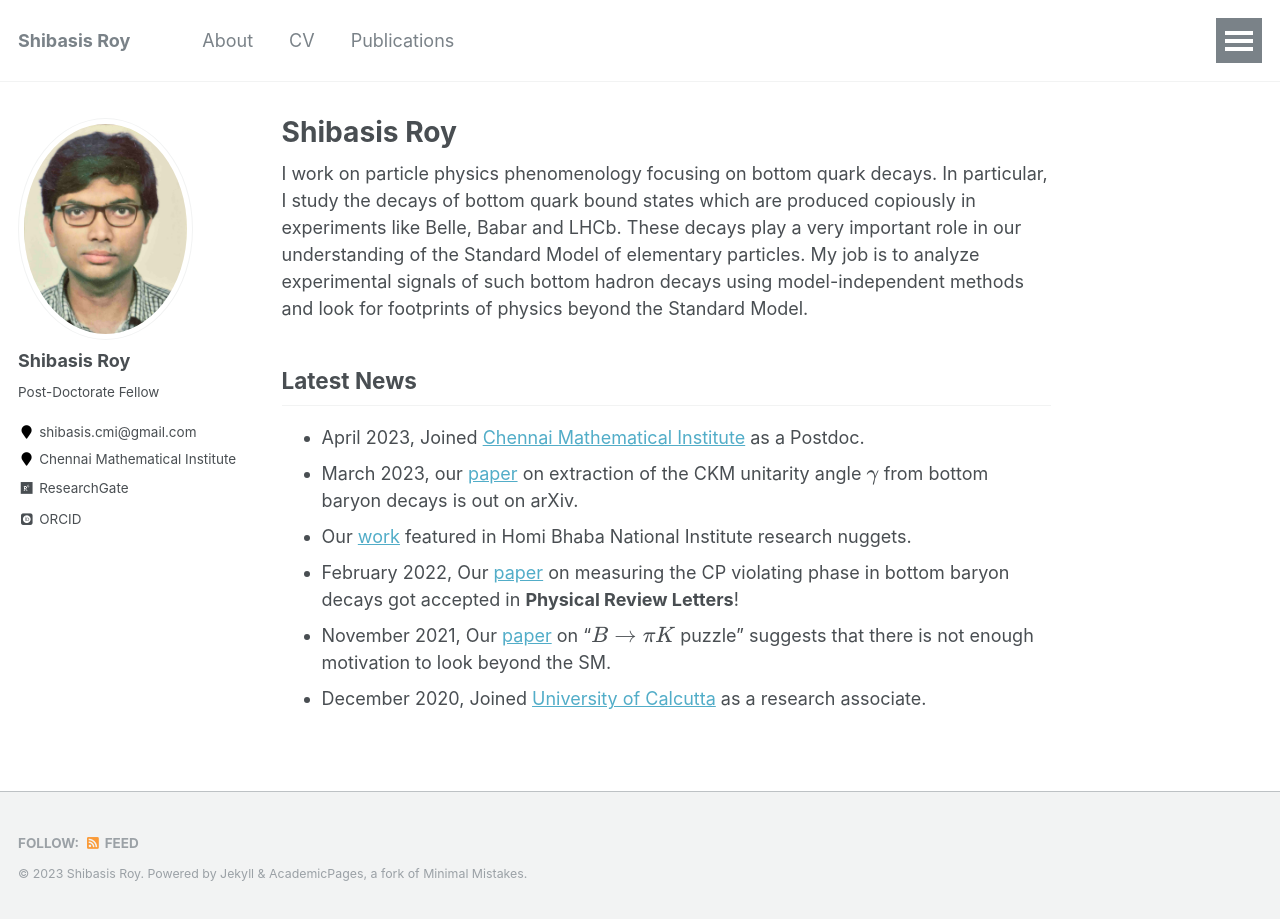
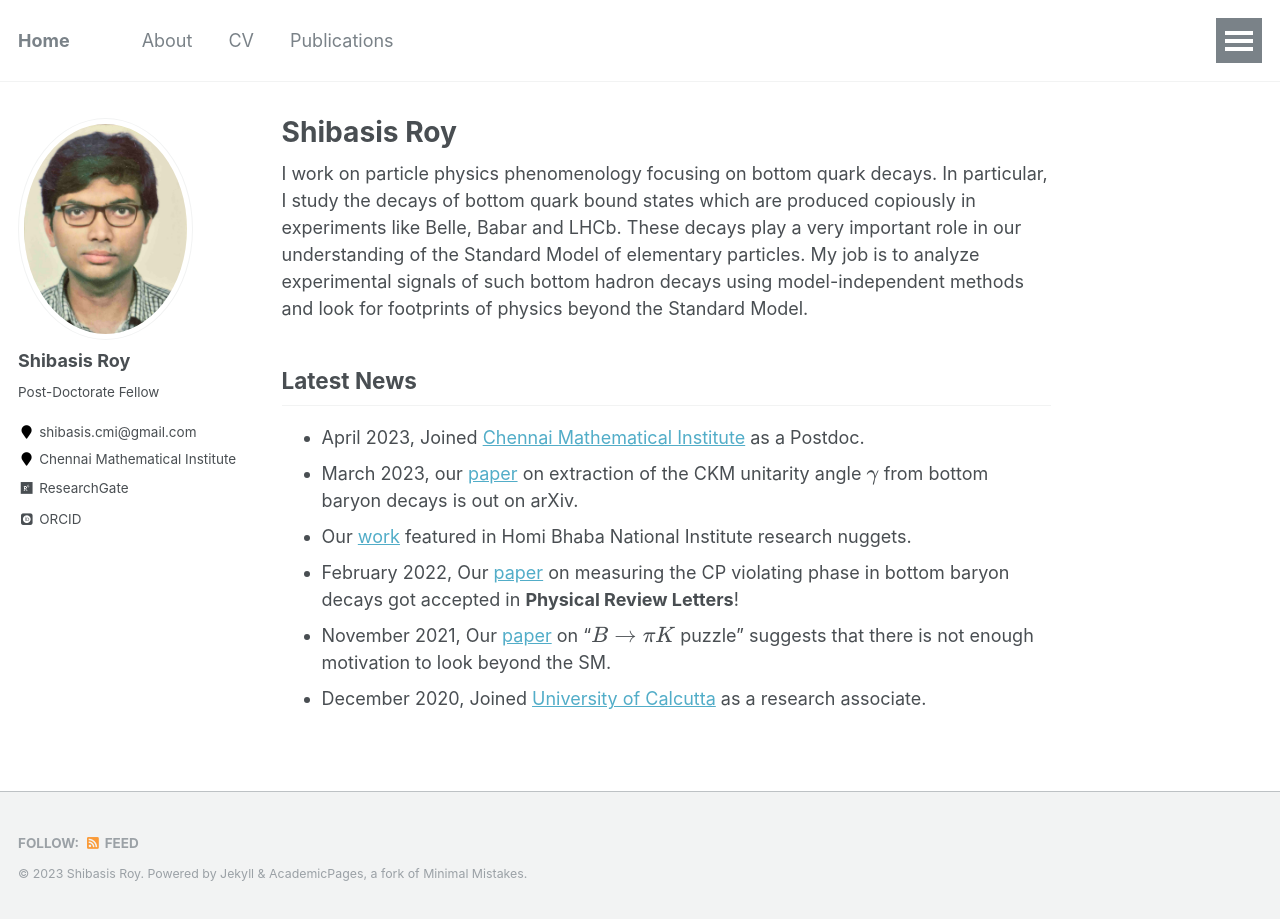
Before and after one commit to shibasisr/shibasisr.github.io, a Jekyll site: the page built from _pages/home.md, in a window 1280 px wide. Built offline with Jekyll 4.4.1, drawn with Linux system fonts in a browser that asks for light colours; some web fonts are replaced; a script bundle is joined from its source files by our own code; library files that are not in the unit come from our copies; formulas are drawn with MathJax 3.

Commit message:
Update _config.yml

```diff
--- a/_config.yml
+++ b/_config.yml
@@ -7,7 +7,7 @@
 
 # Site Settings
 locale                   : "en-US"
-title                    : "Shibasis Roy"
+title                    : "Home"
 title_separator          : "-"
 name                     : &name "Shibasis Roy"
 description              : &description "I am a Post-Doc at Chennai Mathematical Sciences."
```
